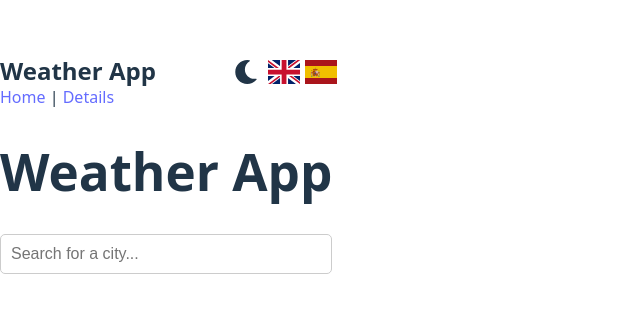
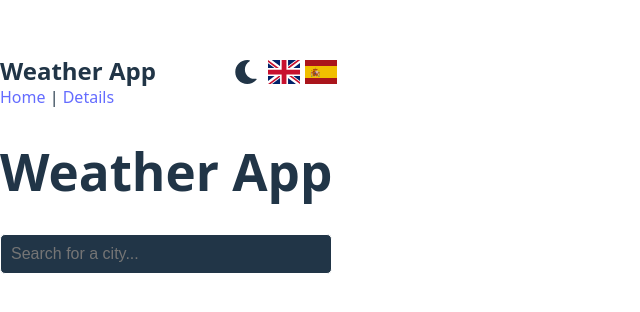
Before and after one commit to Ibrakara/react-weather-app, a React (Vite) app: page / in a window 1280 px wide. Shown: the part 224-536 px from the top of the page, without its empty margins (0-640 px from the left). Built offline with nearby package versions, Linux system fonts and the light colour scheme.

Commit message:
Refactor SearchBar styles to unify input and button styles, removing unused button styles

```diff
--- a/src/styles/SearchBar.module.css
+++ b/src/styles/SearchBar.module.css
@@ -8,21 +8,9 @@
 .input {
   flex: 1;
   padding: 10px;
-  border: 1px solid #ccc;
+  border: 1px solid;
   border-radius: 5px;
   font-size: 1rem;
+  background-color: var(--text-color);
+  color: var(--bg-color);
 }
-
-.button {
-  padding: 10px 20px;
-  background-color: #2196f3;
-  color: white;
-  border: none;
-  border-radius: 5px;
-  cursor: pointer;
-  font-size: 1rem;
-}
-
-.button:hover {
-  background-color: #1976d2;
-}
```
